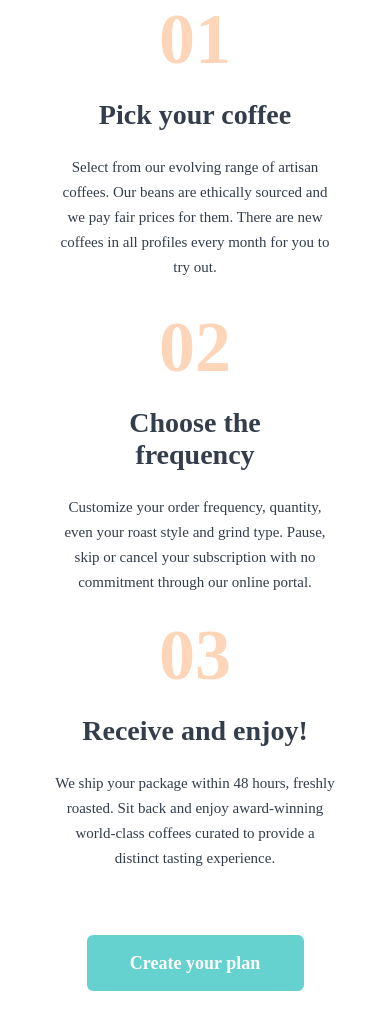
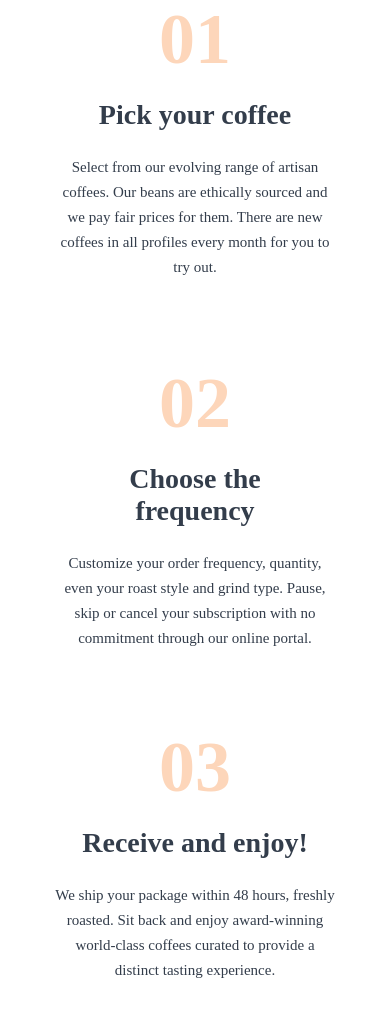
Before and after one commit to khayrullaevf/coffeeroaster.responsive, a plain HTML site: page index.html in a window 390 px wide. Shown: the part 4199-5224 px from the top of the page. Drawn offline with Linux system fonts and the light colour scheme; files whose address does not match are found by name.

Commit message:
Finishing pro

```diff
--- a/css/main.css
+++ b/css/main.css
@@ -827,6 +827,7 @@ header {
     flex-direction: column;
     align-items: center;
     justify-content: space-between;
+    margin-bottom: 56px;
   }
   .details__cards-card__number {
     color: #fdd6ba;
```
